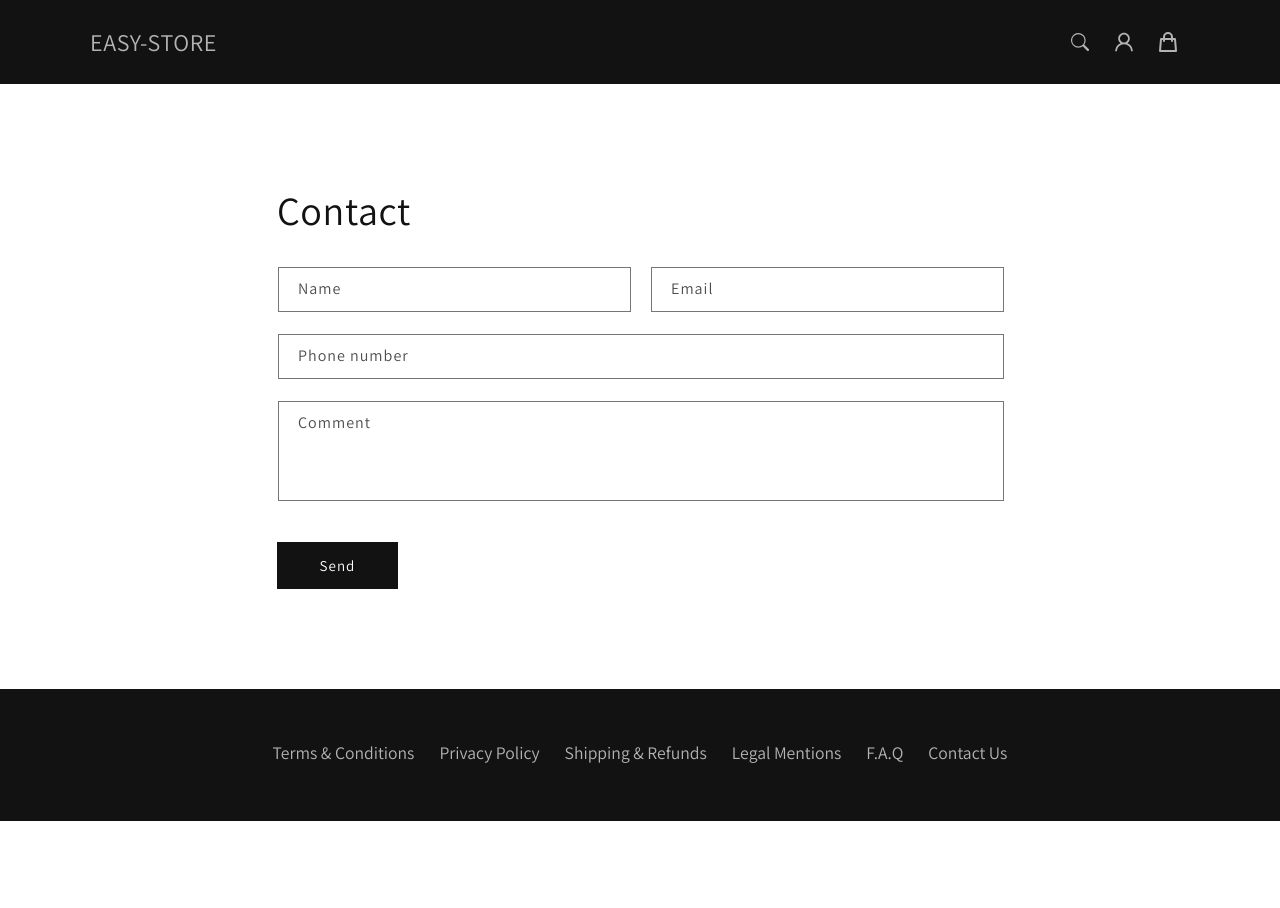
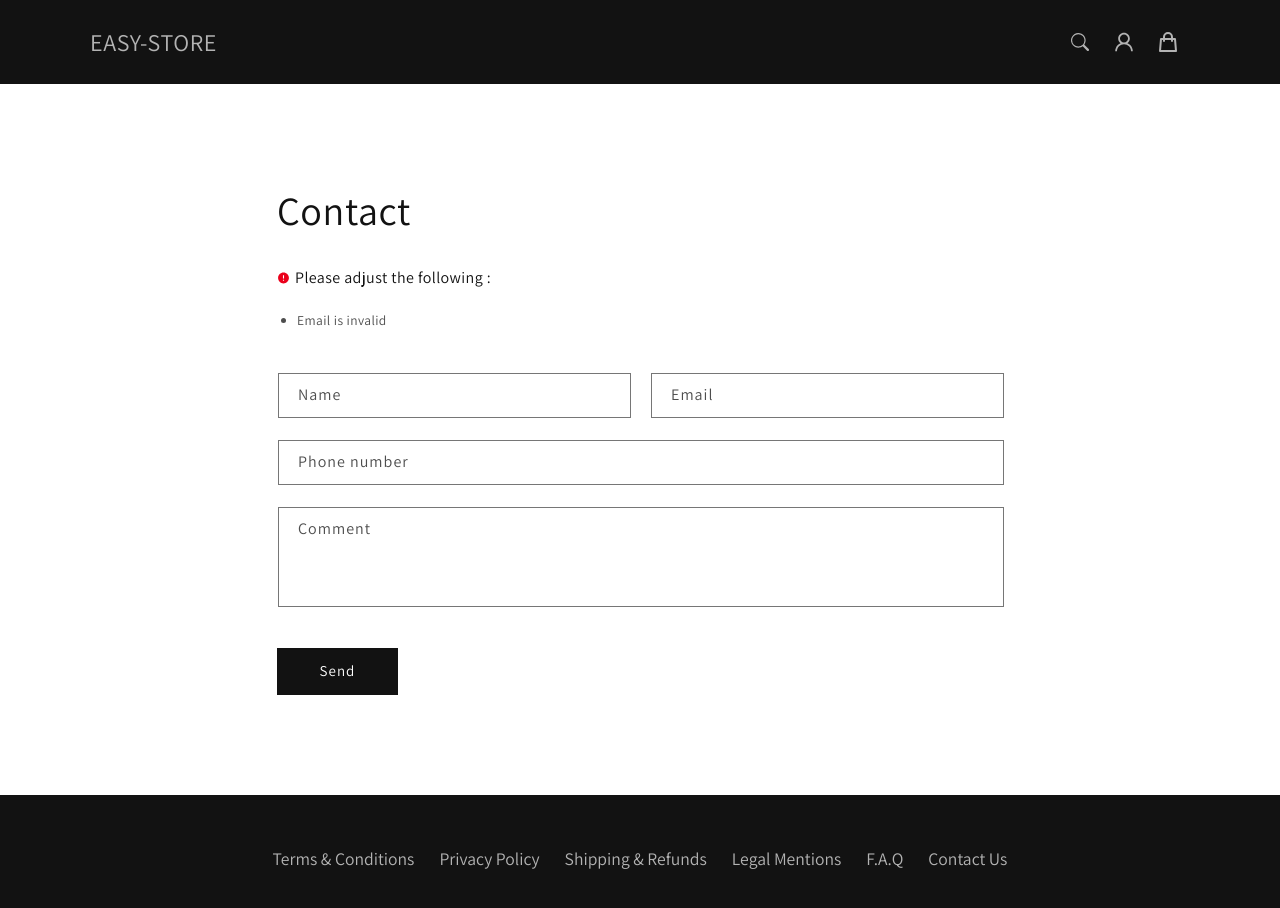
Before and after one commit to lletierce/easy-store-demo, a React (Create React App) app: page /contact in a window 1280 px wide. Shown: the top 908 px of the page. Before the commit the page ends 821 px from the top, so only its background shows below. Built offline with nearby package versions, Linux system fonts and the light colour scheme.

Commit message:
💄 F06f: FOOTER > ContactUsPage > Add <ErrorFormMessage/>

```diff
--- /dev/null
+++ b/src/components/pages/error/ErrorFormMessage.js
@@ -0,0 +1,71 @@
+import React from 'react'
+import { MdError } from 'react-icons/md'
+import Icon from '../../reusable-ui/Icon'
+import styled from 'styled-components'
+import { theme } from '../../../theme'
+
+export default function ErrorFormMessage() {
+  return (
+    <ErrorFormMessageStyled>
+        <div className="error-message-title">
+            <Icon icon={<MdError/>} className={"error-message-icon"}/>
+            <h2> Please adjust the following :</h2>
+        </div>
+        <div className="error-message-list">
+            <ul>
+                <li>Email is invalid</li>
+            </ul>
+        </div>
+    </ErrorFormMessageStyled>
+  )
+}
+
+const ErrorFormMessageStyled = styled.div`
+    margin-top: ${theme.spacing.sm};
+
+    .error-message-title{
+        display: flex;
+        flex-direction: row;
+        align-items: center;
+    }
+
+    .error-message-title h2{
+        margin: 0;
+        font-family: ${theme.fonts.family.primary};
+        font-size: ${theme.fonts.size.P0};
+        font-weight: ${theme.fonts.weights.regular};
+        letter-spacing: 0.4px;
+        line-height: ${theme.fonts.size.P3};
+        color: ${theme.colors.primary_dark};
+    }
+
+    .error-message-title .error-message-icon{
+        height: 13px;
+        width: 13px;
+        margin-right: ${theme.spacing.xs};
+
+        color: #EB001B;
+
+        cursor: auto;
+        &:hover{transform:none}
+    }
+
+    .error-message-list{
+        margin-top: calc(${theme.spacing.sm}*2);
+        margin-bottom: calc(${theme.spacing.sm}*4);
+
+        ul{
+
+            padding-left: calc(${theme.spacing.sm}*2);
+            margin: 0;
+
+            font-family: ${theme.fonts.family.primary};
+            font-size: calc(${theme.fonts.size.SM}*0.9);
+            font-weight: ${theme.fonts.weights.regular};
+            letter-spacing: 0.4px;
+            line-height: calc(${theme.fonts.size.P3}*0.9);
+            color: rgba(18, 18, 18, 0.75);
+        }
+    }
+
+`;
--- a/src/components/pages/legislation/ContactUsPage.js
+++ b/src/components/pages/legislation/ContactUsPage.js
@@ -5,20 +5,33 @@ import Header from '../home/Header'
 import Footer from '../home/Footer'
 import PrimaryButton from '../../reusable-ui/PrimaryButton'
 import TextAreaInput from '../../reusable-ui/TextAreaInput'
+import ErrorFormMessage from '../error/ErrorFormMessage'
+import { useState } from 'react'
 
 export default function ContactUsPage() {
+    // state
+    const [isError, setIsError] = useState(true)
+
+    // comportement
+    const handleSubmit = (event) => {
+        event.preventDefault()
+        setIsError(!isError)
+     }
+
+    // rendering
     return (
         <ContactUsPageStyled>
             <Header/>
             <div className="content">
                 <Title value={"Contact"} className={"title-contactUs"} />
-            <form action="">
+                {isError && <ErrorFormMessage />}
+                {/* <ErrorFormMessage /> */}
+                <form action="submit" onSubmit={handleSubmit}>
                     <div className='contact_fields'>
                         <TextInput label={'Name'}/>
                         <TextInput label={'Email'}/>
                     </div>
                     <TextInput label={'Phone number'}/>
-                {/* <TextInput label={'Comment'} type={"text"}/> */}
                     <TextAreaInput label={"Comment"}/>
                     <PrimaryButton label={"Send"} className={"btn_send"}/>
                 </form>
```
Lines whose indentation alone changed are shown as unchanged.
